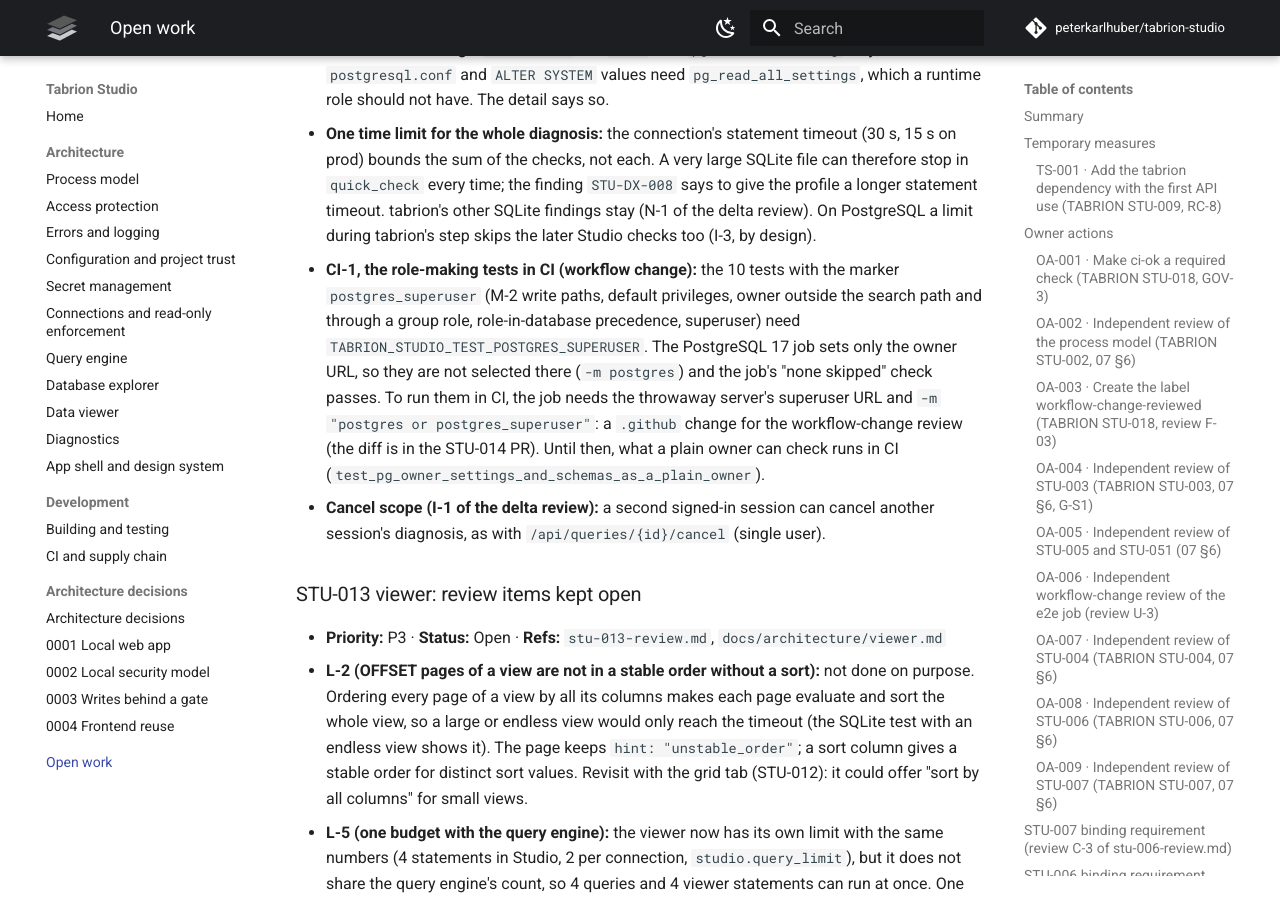
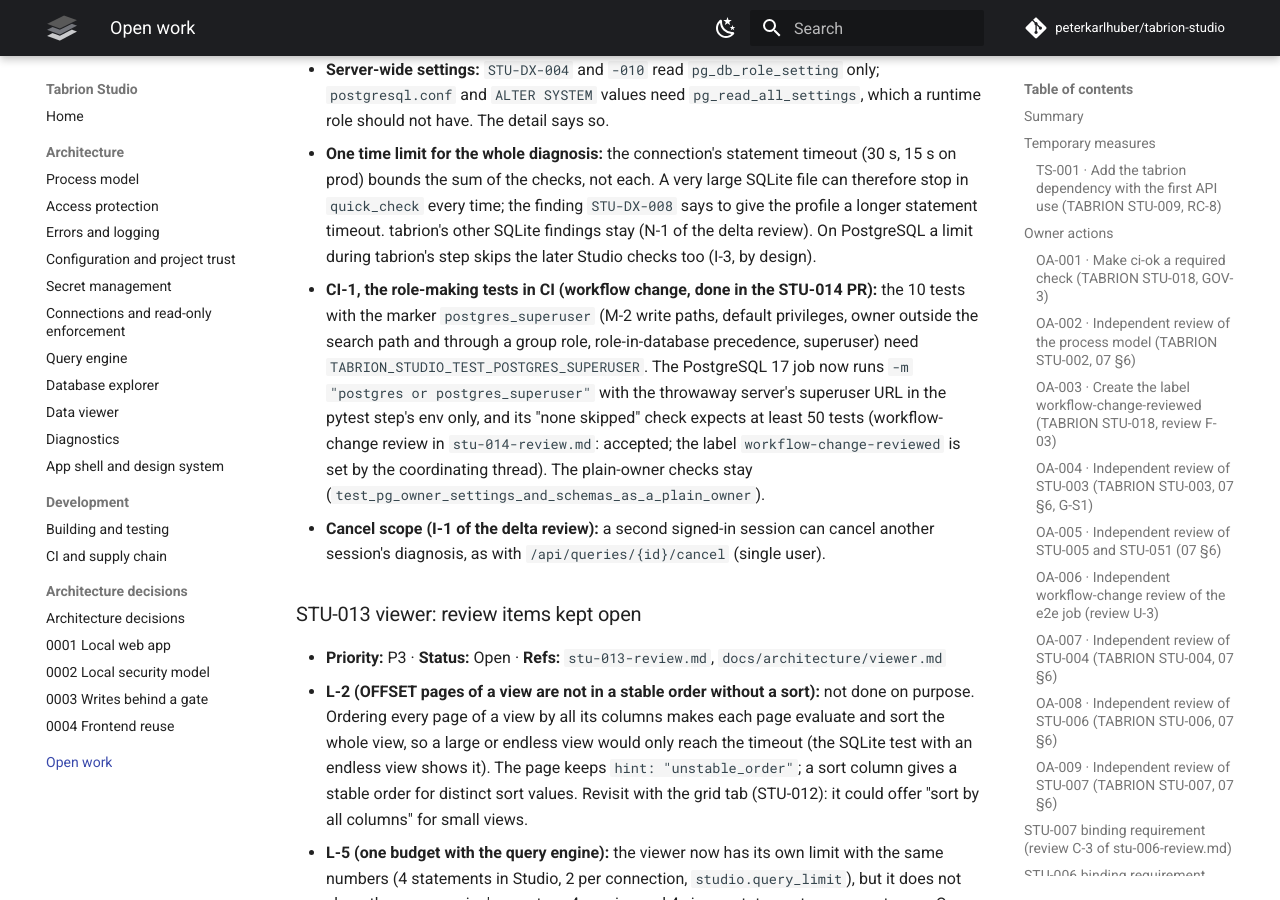
Before and after one commit to peterkarlhuber/tabrion-studio, an MkDocs documentation site: the page built from docs/TODO.md, in a window 1280 px wide and 900 px high, scrolled down 22684 px. Built offline with MkDocs 1.6.1 and Material for MkDocs 9.7.7, drawn with Linux system fonts in a browser that asks for light colours; comment, search, counter and statistics services are not loaded; some of the changed text lies outside the part shown.

Commit message:
STU-014: docs for the applied CI-1 workflow change
docs/TODO.md and docs/architecture/diagnostics.md say that the PostgreSQL 17
job now runs the postgres_superuser tests with the service's superuser URL on
its pytest step only, and expects at least 50 tests.

Co-Authored-By: Claude Opus 5.5 <noreply@anthropic.com>
Claude-Session: https://claude.ai/code/session_011tY7TC7Nu5VGro3DJGJcv8

```diff
--- a/docs/TODO.md
+++ b/docs/TODO.md
@@ -348,7 +348,7 @@ merge after OA-004.
 | TABRION STU-011 | Query engine (SSE, caps, cancel) | P0 | STU-009, TAB-042 | Draft PR stacked on the STU-009 draft, built on tabrion 0.1 behind `services/tabrion_compat.py` (TD-013): `POST /api/queries`, state, SSE events, row pages, cancel; row, byte and cell caps, server-side cursor, timeouts, 4 parallel queries; STU-T-018..020 in `test_queries.py` (SQLite always, PostgreSQL with `TABRION_STUDIO_TEST_POSTGRES`). The page's heartbeat stays as it is: the SSE stream is per query |
 | TABRION STU-010 | Explorer backend (catalog, table detail, extensions, SQLite facts) | P1 | STU-009, TAB-042 | Draft PR stacked on the STU-011 draft, reflection through `tabrion_compat.inspector` until `Database.inspector()` (TD-013); 500 tables < 1 s on SQLite and PostgreSQL (`test_explorer.py`); review `stu-010-review.md` fix round done (M-1 foreign keys from `pg_constraint`, L-1..L-3, I-1..I-7), delta re-review ACCEPTED with N-1, N-2, I-9 and the SQLite < 3.37 fallback test done. Open: the T-10 TLS finding (STU-014), the tree, search and detail tabs in the page (with STU-012), the E2E test against both reference apps, DDL and policies (release 1) |
 | TABRION STU-013 | Data viewer backend (keyset pages, sort, filters, cell detail) | P1 | STU-010, STU-011 | Draft PR stacked on the STU-010 draft, on tabrion 0.1 like STU-011 (TD-013): `GET .../tables/{schema}/{name}/rows` and `.../cell`; every statement has a `LIMIT` (spy test), keyset paging by primary key, `rowid`/`ctid` without one, `OFFSET` for views with its hint, server-side page tokens; `test_viewer.py` on SQLite and PostgreSQL. Review `stu-013-review.md` fix round done (H-1, H-2, M-1..M-4, L-1, L-3..L-5, I-1..I-3; L-2 kept open, see "STU-013 viewer: review items kept open"); delta re-review of `4ad445a` fixed (N-1 typed row identity, H-2 residual `extra_float_digits=3` pin and progress guard, M-4 residual batch cap). Open: the grid tab in the page (frontend lane), editing stays STU-026 |
-| TABRION STU-014 | Diagnostics (MVP) | P1 | STU-009 | Draft PR stacked on the STU-013 draft, on tabrion 0.1 (`tabrion.check` on the driver connection, TD-013): `POST /api/connections/{id}/diagnostics`, tabrion's findings without those about Studio's own session, Studio's `STU-DX-001..010` (prod TLS, T-10 / STU-T-021, read-only role that can write in any way or through any role it can become, owner in any schema, default privileges, role settings with their precedence, SQLite rows written with foreign keys off or a broken foreign key, the time limit); `POST .../diagnostics/cancel`; the catalog against prepared databases in `test_diagnostics.py` (FK off, 0644, superuser, no timeout, the write paths of M-2). Review `stu-014-review.md` fix round done (M-1..M-3, L-1..L-6, I-1..I-3); delta review of `a11c8bb` fixed (N-1 the cancel stops SQLite's `quick_check` alone, CI-1 role-making tests under the `postgres_superuser` marker plus owner-level tests, T-1 tests for the 7 surviving mutants, L-5 narrowed); the CI workflow change for CI-1 is open (see "STU-014 diagnostics"). Open: the diagnostics view in the page (frontend lane), the report export (STU-025) |
+| TABRION STU-014 | Diagnostics (MVP) | P1 | STU-009 | Draft PR stacked on the STU-013 draft, on tabrion 0.1 (`tabrion.check` on the driver connection, TD-013): `POST /api/connections/{id}/diagnostics`, tabrion's findings without those about Studio's own session, Studio's `STU-DX-001..010` (prod TLS, T-10 / STU-T-021, read-only role that can write in any way or through any role it can become, owner in any schema, default privileges, role settings with their precedence, SQLite rows written with foreign keys off or a broken foreign key, the time limit); `POST .../diagnostics/cancel`; the catalog against prepared databases in `test_diagnostics.py` (FK off, 0644, superuser, no timeout, the write paths of M-2). Review `stu-014-review.md` fix round done (M-1..M-3, L-1..L-6, I-1..I-3); delta review of `a11c8bb` fixed (N-1 the cancel stops SQLite's `quick_check` alone, CI-1 role-making tests under the `postgres_superuser` marker plus owner-level tests, T-1 tests for the 7 surviving mutants, L-5 narrowed); the CI workflow change for CI-1 is in this PR (accepted by the workflow-change review). Open: the diagnostics view in the page (frontend lane), the report export (STU-025) |
 | TABRION STU-012, STU-015 | SQL editor, migration status | P1 | STU-010, STU-011 | The "openapi in sync" CI job planned with STU-008 is TD-011 |
 | TABRION STU-050, STU-052, STU-053 | UX acceptance, keyboard, accessibility audit | P1/P2 | | |
 | TABRION STU-016 | MVP hardening and security review (G-S1) | P0 | all of the above | |
@@ -561,13 +561,13 @@ and the server-side write flag (STU-ADR-0003) leave room for it.
   sum of the checks, not each. A very large SQLite file can therefore stop in `quick_check` every time; the finding
   `STU-DX-008` says to give the profile a longer statement timeout. tabrion's other SQLite findings stay (N-1 of the
   delta review). On PostgreSQL a limit during tabrion's step skips the later Studio checks too (I-3, by design).
-- **CI-1, the role-making tests in CI (workflow change):** the 10 tests with the marker `postgres_superuser` (M-2
-  write paths, default privileges, owner outside the search path and through a group role, role-in-database
-  precedence, superuser) need `TABRION_STUDIO_TEST_POSTGRES_SUPERUSER`. The PostgreSQL 17 job sets only the owner
-  URL, so they are not selected there (`-m postgres`) and the job's "none skipped" check passes. To run them in CI,
-  the job needs the throwaway server's superuser URL and `-m "postgres or postgres_superuser"`: a `.github`
-  change for the workflow-change review (the diff is in the STU-014 PR). Until then, what a plain owner can check
-  runs in CI (`test_pg_owner_settings_and_schemas_as_a_plain_owner`).
+- **CI-1, the role-making tests in CI (workflow change, done in the STU-014 PR):** the 10 tests with the marker
+  `postgres_superuser` (M-2 write paths, default privileges, owner outside the search path and through a group role,
+  role-in-database precedence, superuser) need `TABRION_STUDIO_TEST_POSTGRES_SUPERUSER`. The PostgreSQL 17 job now
+  runs `-m "postgres or postgres_superuser"` with the throwaway server's superuser URL in the pytest step's env only,
+  and its "none skipped" check expects at least 50 tests (workflow-change review in `stu-014-review.md`: accepted;
+  the label `workflow-change-reviewed` is set by the coordinating thread). The plain-owner checks stay
+  (`test_pg_owner_settings_and_schemas_as_a_plain_owner`).
 - **Cancel scope (I-1 of the delta review):** a second signed-in session can cancel another session's diagnosis,
   as with `/api/queries/{id}/cancel` (single user).
 
```
Also changed, not shown: docs/architecture/diagnostics.md (+4 -4 lines).
